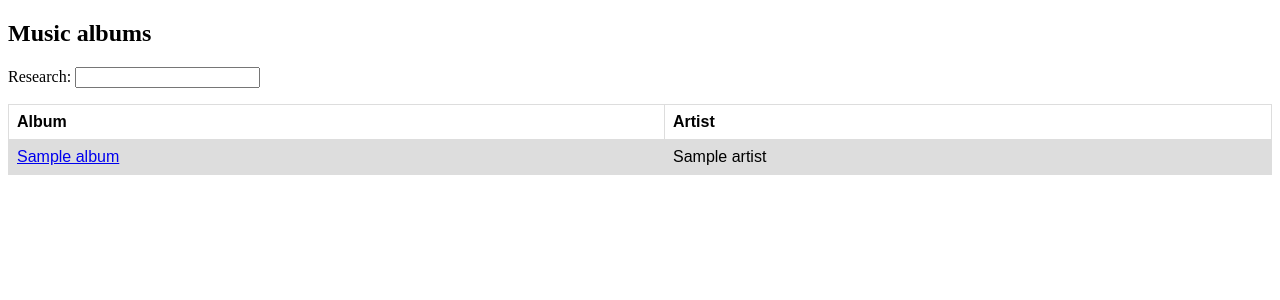
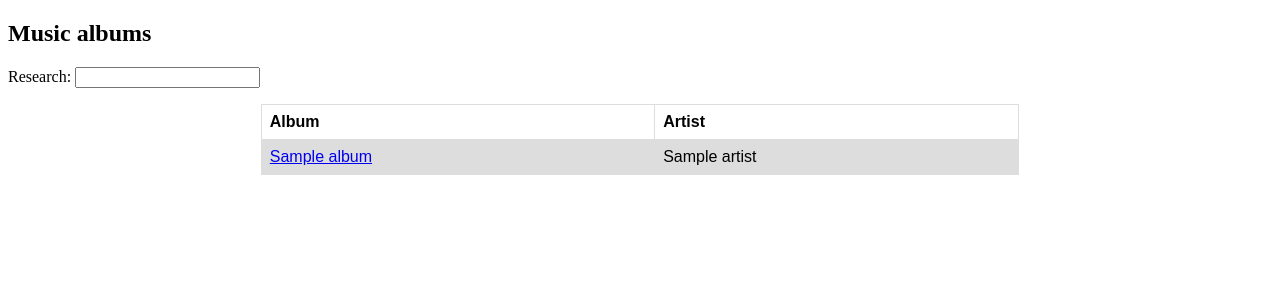
Before and after one commit to gabrielhayoun/django1, a Django app: page / in a window 1280 px wide. Shown: the top 300 px of the page. Run offline with Django 3.2, Linux system fonts and the light colour scheme; tables that the repository leaves empty hold one stand-in row (values such as "Sample post").

Commit message:
mise en forme

```diff
--- a/musique/disks/templates/disks/albums.html
+++ b/musique/disks/templates/disks/albums.html
@@ -30,7 +30,7 @@ tr:nth-child(even) {
 </form>
 
 
-<table>
+<table style="width:60%; margin:auto; padding: 2%">
 
   <tr>
     <th>Album</th>
```
